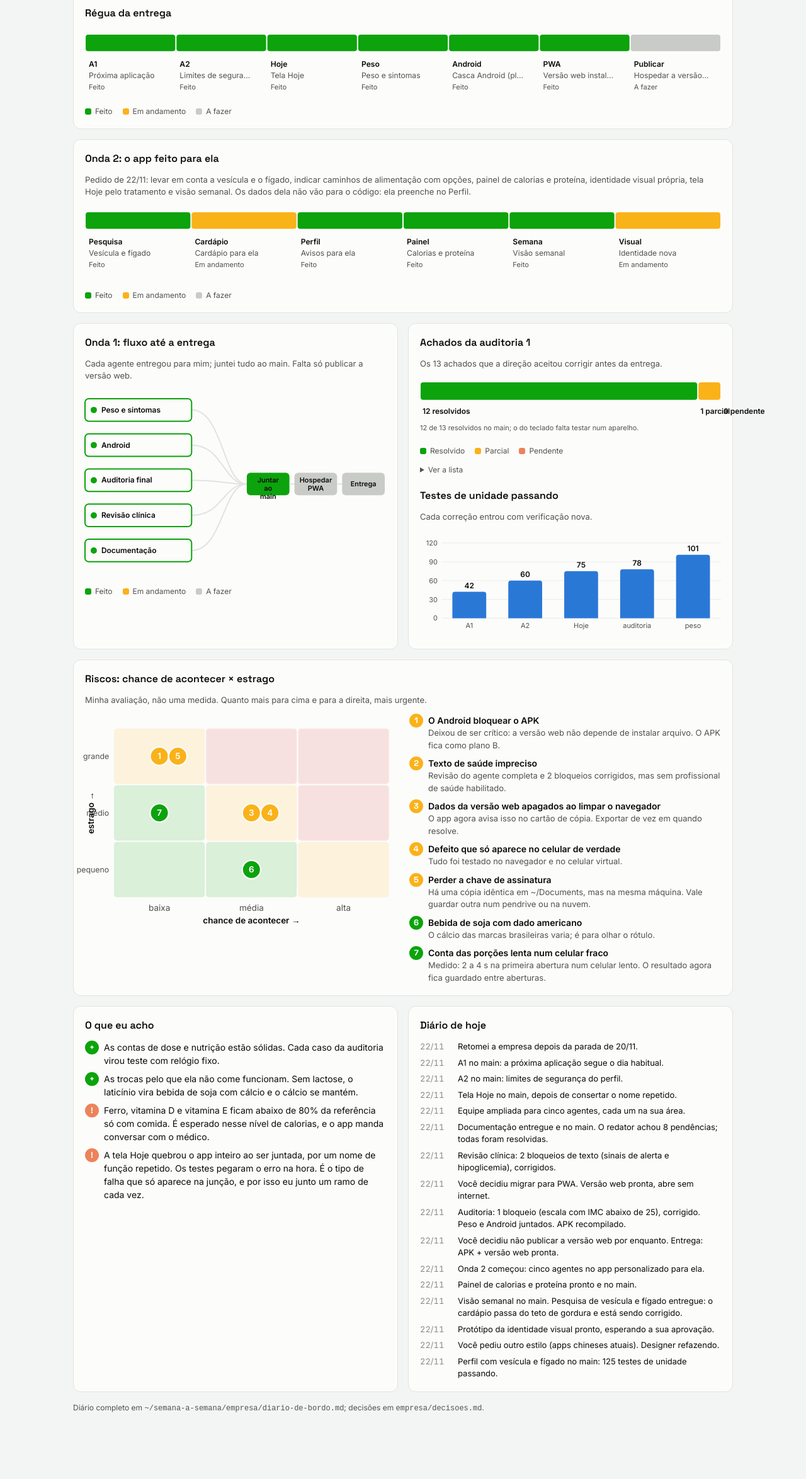
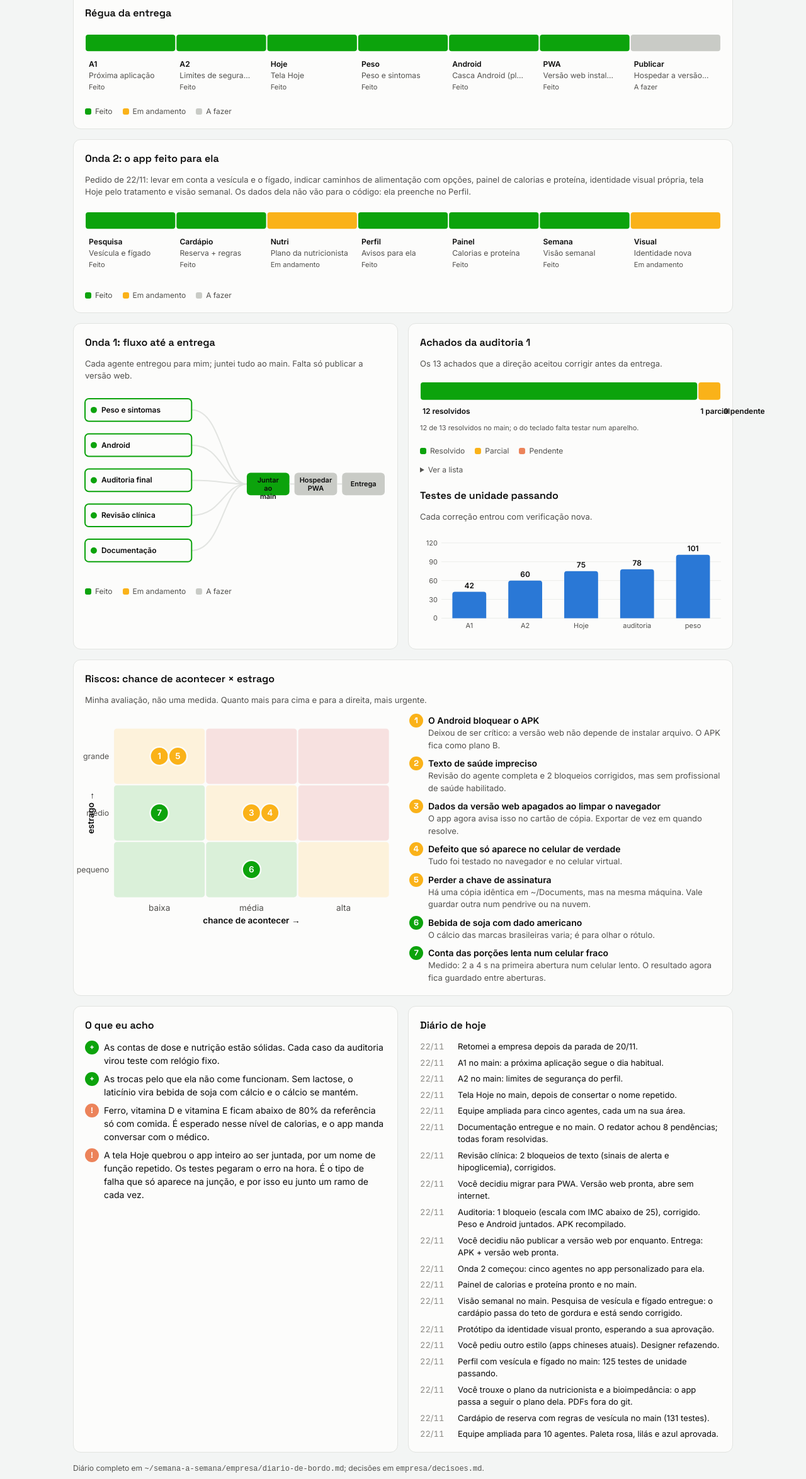
Before and after one commit to araujovito/semana-a-semana, a plain HTML site: page empresa/painel.html in a window 1280 px wide. Shown: the part 212-2560 px from the top of the page at 63% size. Before the commit the page ends 2521 px from the top, so only its background shows below. Drawn offline with Linux system fonts and the light colour scheme.

```diff
--- a/empresa/painel.html
+++ b/empresa/painel.html
@@ -79,7 +79,7 @@ footer { color: var(--muted); font-size: 12px; }
   <div class="card span">
     <h2>Onda 2: o app feito para ela</h2>
     <p class="sub">Pedido de 22/11: levar em conta a vesícula e o fígado, indicar caminhos de alimentação com opções, painel de calorias e proteína, identidade visual própria, tela Hoje pelo tratamento e visão semanal. Os dados dela não vão para o código: ela preenche no Perfil.</p>
-    <svg id="onda2" viewBox="0 0 1000 120" role="img" aria-label="Seis frentes da onda 2"></svg>
+    <svg id="onda2" viewBox="0 0 1000 120" role="img" aria-label="Sete frentes da onda 2"></svg>
     <div class="legenda"><span><i style="background:var(--good)"></i>Feito</span><span><i style="background:var(--warning)"></i>Em andamento</span><span><i style="background:var(--todo)"></i>A fazer</span></div>
   </div>
 
@@ -140,6 +140,9 @@ footer { color: var(--muted); font-size: 12px; }
         <div><time>22/11</time><span>Protótipo da identidade visual pronto, esperando a sua aprovação.</span></div>
         <div><time>22/11</time><span>Você pediu outro estilo (apps chineses atuais). Designer refazendo.</span></div>
         <div><time>22/11</time><span>Perfil com vesícula e fígado no main: 125 testes de unidade passando.</span></div>
+        <div><time>22/11</time><span>Você trouxe o plano da nutricionista e a bioimpedância: o app passa a seguir o plano dela. PDFs fora do git.</span></div>
+        <div><time>22/11</time><span>Cardápio de reserva com regras de vesícula no main (131 testes).</span></div>
+        <div><time>22/11</time><span>Equipe ampliada para 10 agentes. Paleta rosa, lilás e azul aprovada.</span></div>
       </div>
     </div>
   </div>
@@ -212,11 +215,12 @@ const ETAPAS = [
   const s = document.getElementById("onda2");
   const F = [
     ["Pesquisa", "Vesícula e fígado", "feito", "Regras: gordura de 7 a 15 g por refeição (teto 20), refeição até ~500 kcal, sem açúcar adicionado, marcos de 5%, 7-10% e 10% para o fígado. 5 caminhos de alimentação com fontes."],
-    ["Cardápio", "Cardápio para ela", "andamento", "Hoje 7 refeições passam de 17 g de gordura e 3 dias passam de 35%: o azeite cresce com a escala. Corrigindo, e montando os caminhos como dados."],
+    ["Cardápio", "Reserva + regras", "feito", "No main: gordura máxima 15 g por refeição (era 20,7), maior refeição 499 kcal (era 629), 0 problemas no conferidor. Virou reserva: o principal é o plano da nutricionista."],
+    ["Nutri", "Plano da nutricionista", "andamento", "Cadastrando as opções do plano prescrito, contas por opção, escolha e registro na tela Hoje."],
     ["Perfil", "Avisos para ela", "feito", "No main: perguntas de vesícula, fígado e cirurgia; cartão de cólica biliar em Hoje, Plano e Perfil; marcas de 5, 7 e 10% para o fígado com o quanto falta."],
     ["Painel", "Calorias e proteína", "feito", "No main: anéis de hoje contra a meta, barras de 7 e 30 dias com a faixa de proteína, médias e dias na faixa. Botão na barra entra com o visual novo."],
     ["Semana", "Visão semanal", "feito", "No main: semana atual aberta, anteriores resumidas, padrões como enjoo depois da aplicação. Botão entra com o visual novo."],
-    ["Visual", "Identidade nova", "andamento", "Refazendo no estilo dos apps chineses atuais, a seu pedido: letra sem serifa, topo colorido, grade de atalhos."],
+    ["Visual", "Identidade nova", "andamento", "Aprovado: estilo app chinês com degradê rosa, lilás e azul. Aplicando no app: cores, ícones e barra de abas."],
   ];
   const w = 1000 / F.length;
   F.forEach((f, i) => {
```
Also changed, not shown: 3 other files.
